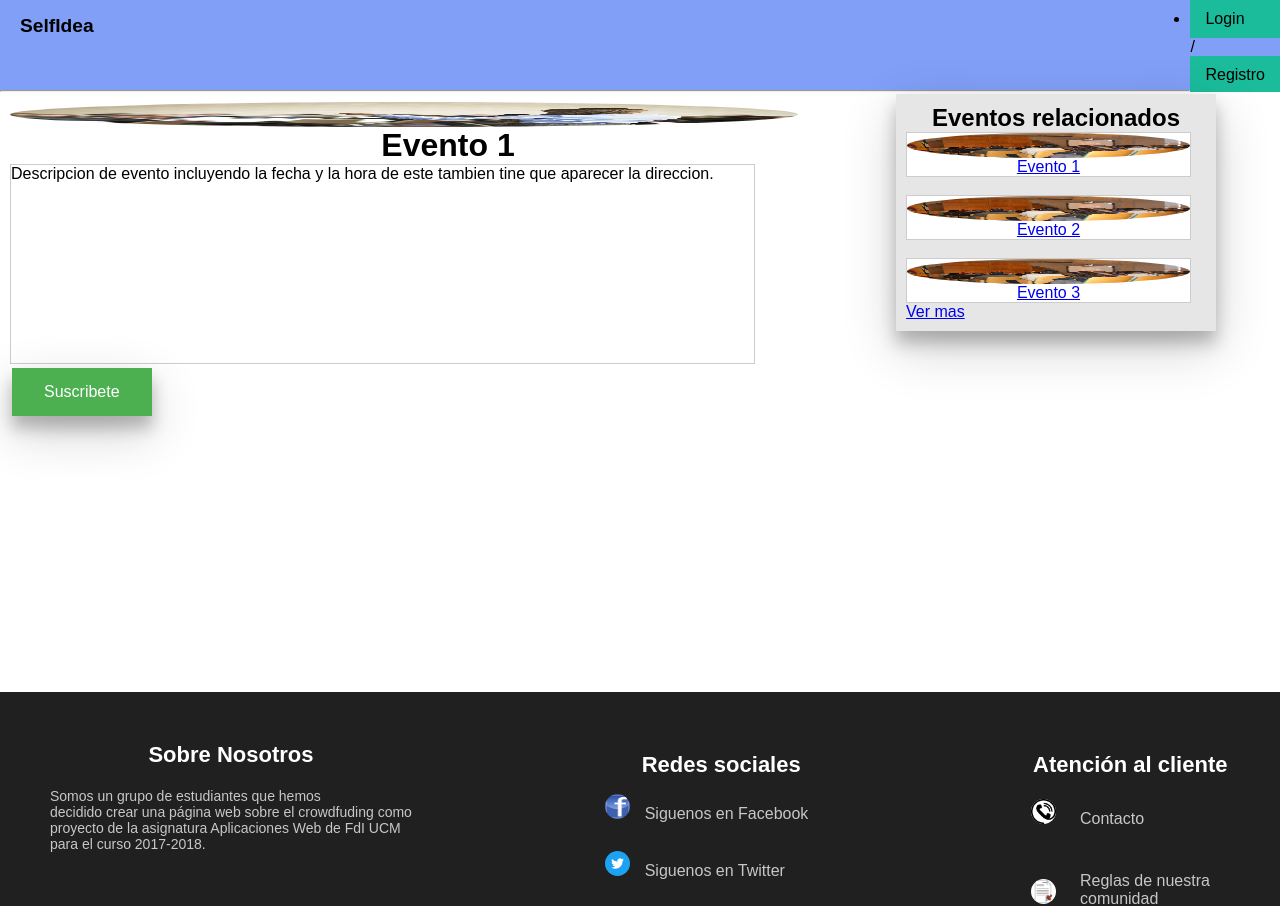
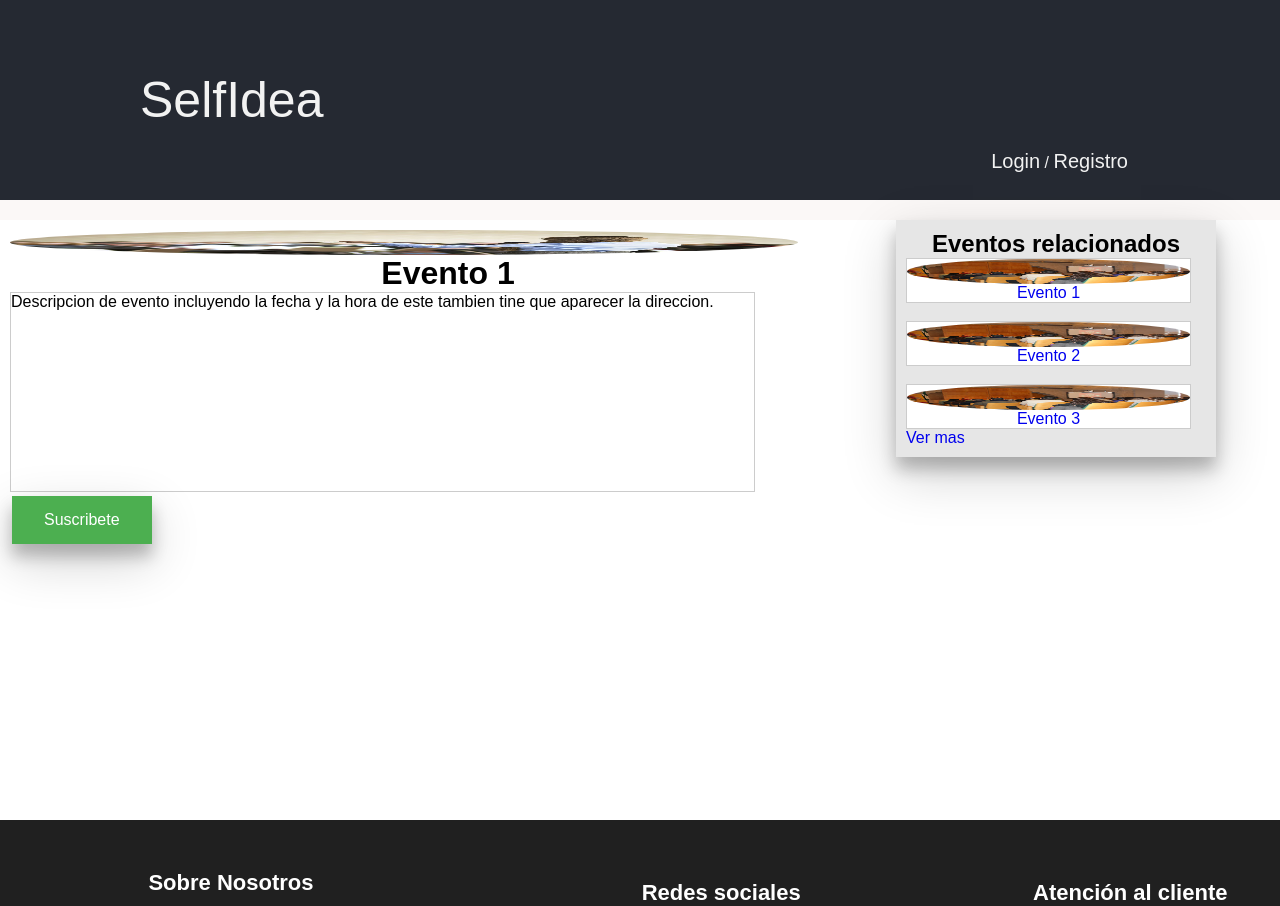
Before and after one commit to Ming95/AW-project, a PHP site: page /views/evento.php in a window 1280 px wide. Shown: the top 906 px of the page. Run offline with PHP 8.4, Linux system fonts and the light colour scheme.

Commit message:
Page header changes.
Changes at the struture of the header and its style

```diff
--- a/css/head.css
+++ b/css/head.css
@@ -1,58 +1,49 @@
-#main-header {
-	background: #819FF7;
-	height: 90px;
+#container{
+    width: 100%;
+    overflow: hidden;
+    background-color: #252932;
+    margin-bottom: 20px;
 }
-#main-header a:link {
-    color: #000000;
+.sesion{
+    float:right;
+}
+
+.logo{
+    color:#f2f2f2;
+    font-size: 50px;
+    line-height: 200px;
+    float:left;
+}
+
+.derecha{
+    float:right;
+}
+
+.wrapper{
+    width: 90%;
+    max-width: 1000px;
+    margin:auto;
+}
+
+.sesion{
+    padding-top: 150px;
+    color:#f2f2f2;
+}
+div a:link{
     text-decoration: none;
 }
 
-#main-header a:visited {
-    color: #000000;
+div a:visited{
     text-decoration: none;
 }
 
-/*
- * Logo
- */
-#logo-header {
-	float: left;
-	padding: 15px 0 0 20px;
-	text-decoration: none;
-}
-#logo-header:hover {
-    color: #0b76a6;
-}
-
-#logo-header .site-name {
-    display: block;
-    font-weight: 700;
-    font-size: 1.2em;
-}
-
-#logo-header .site-desc {
-    display: block;
-    font-weight: 300;
-    font-size: 0.8em;
-    color: #999;
-}
-
-.user li a{
-	background-color:rgb(26, 188, 156);
-	color:#000000;
-	text-decoration: none;
-	padding: 10px 15px;
-	display:block;
-}
-
-.user > li{
-	float: right;
+label a:link{
+    color:#f2f2f2;
+    font-size: 20px;
     text-decoration: none;
 }
-
-.user li ul{
-	display:none;
-	position:relative;
-    text-decoration:none;
-	min-width:140px;
+label a:visited{
+    color:#f2f2f2;
+    font-size: 20px;
+    text-decoration: none;
 }
--- a/views/layout/head.php
+++ b/views/layout/head.php
@@ -1,24 +1,30 @@
-<?php
-	echo"<header id="."main-header".">";
-		 if(!isset($_SESSION)) { session_start(); }
-		//var_dump($_SESSION["logged"]);
-		//var_dump($_SESSION["login"]);
-		//$log = $_SESSION["logged"];//la variable login viene de modelo.
-		echo"<a id="."logo-header"." href="."../index.php".">";
-			echo"<span class="."site-name".">SelfIdea</span>";
-		echo"</a>";
+<html>
+<meta http-equiv="Content-Type" content="text/html; charset=utf-8">
+<head>
+<link rel="stylesheet" type="text/css" href="../css/head.css" />
 
-		echo"<nav>";
-			echo"<ul class="."user".">";
-				if (isset($_SESSION["logged"]) && ($_SESSION["logged"]===true)) {
-					echo"<li>Bienvenido, {$_SESSION['login']} <a href='/views/logout.php'>Cerrar Sesion</a></li>";
-				}else{
-					//echo"<li><a href="."../views/login.php".">SignUp"."</a></li>";
-					echo "<li><a href='../views/login.php'>Login</a> / <a href='../views/signup.php'>Registro</a></li>";
-				}
-			echo"</ul>";
-		echo"</nav>";
-	echo"</header>";
+<script type="text/javascript" src="../js/utilidea.js"></script>
+</head>
+<body>
+    <?php if(!isset($_SESSION)) { session_start(); } ?>
+    <header id="container">
+        <div class="wrapper">
+            <a class="logo" href="../index.php">SelfIdea</a>
 
-	echo"<hr>";
-?>
+            <div id="derecha">
+                <?php
+                    if (isset($_SESSION["logged"]) && ($_SESSION["logged"]===true)) {
+                        echo"<label class="."sesion".">Bienvenido, {$_SESSION['login']} <a href='/views/logout.php'>Cerrar Sesion</a></label>";
+
+                    }else{
+                        //echo"<li><a href="."../views/login.php".">SignUp"."</a></li>";
+                        echo "<label class="."sesion"."><a href='../views/login.php'>Login</a> / <a href='../views/signup.php'>Registro</a></li>";
+                    }
+                ?>
+            </div>
+        </div>
+    </header>
+
+</body>
+
+</html>
```
